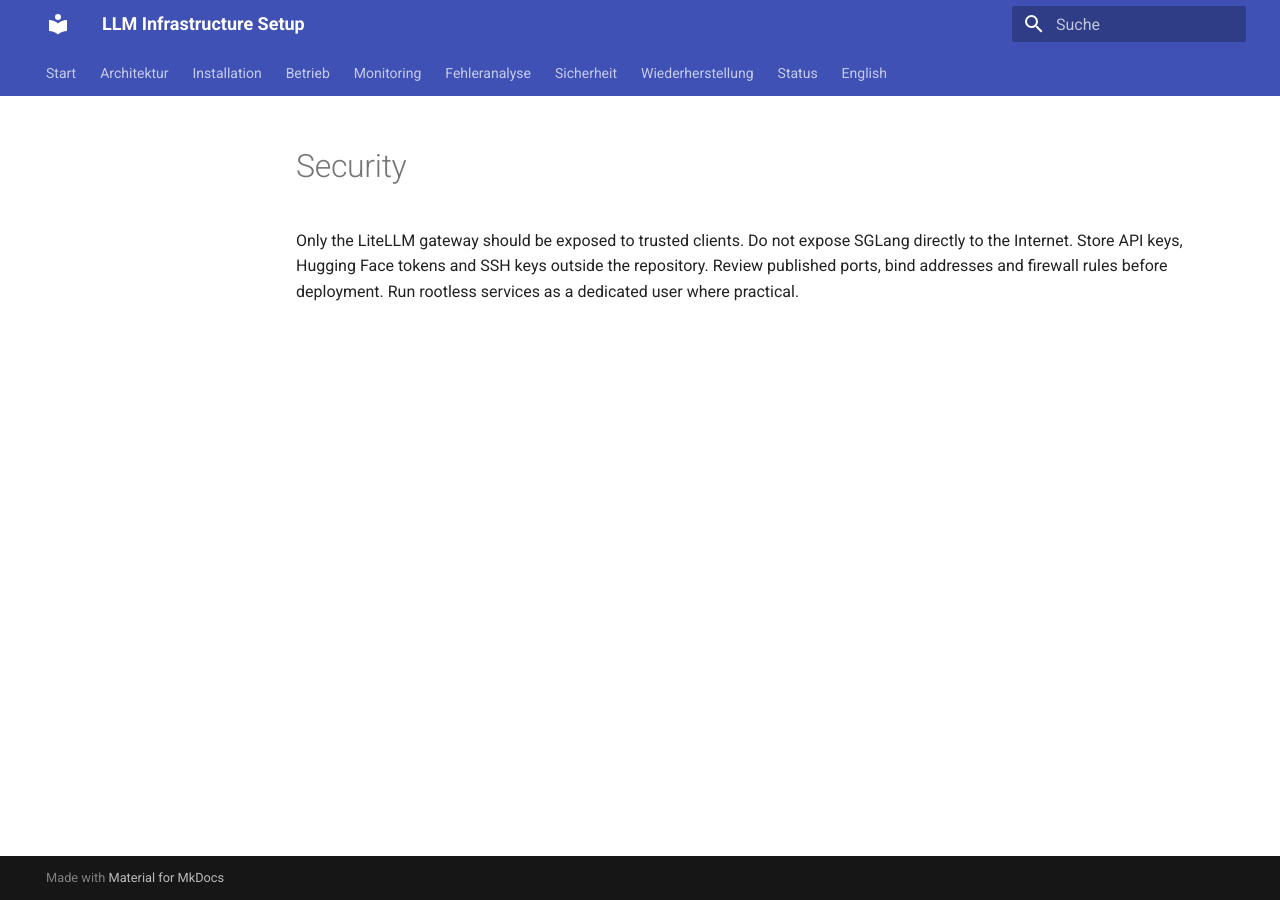
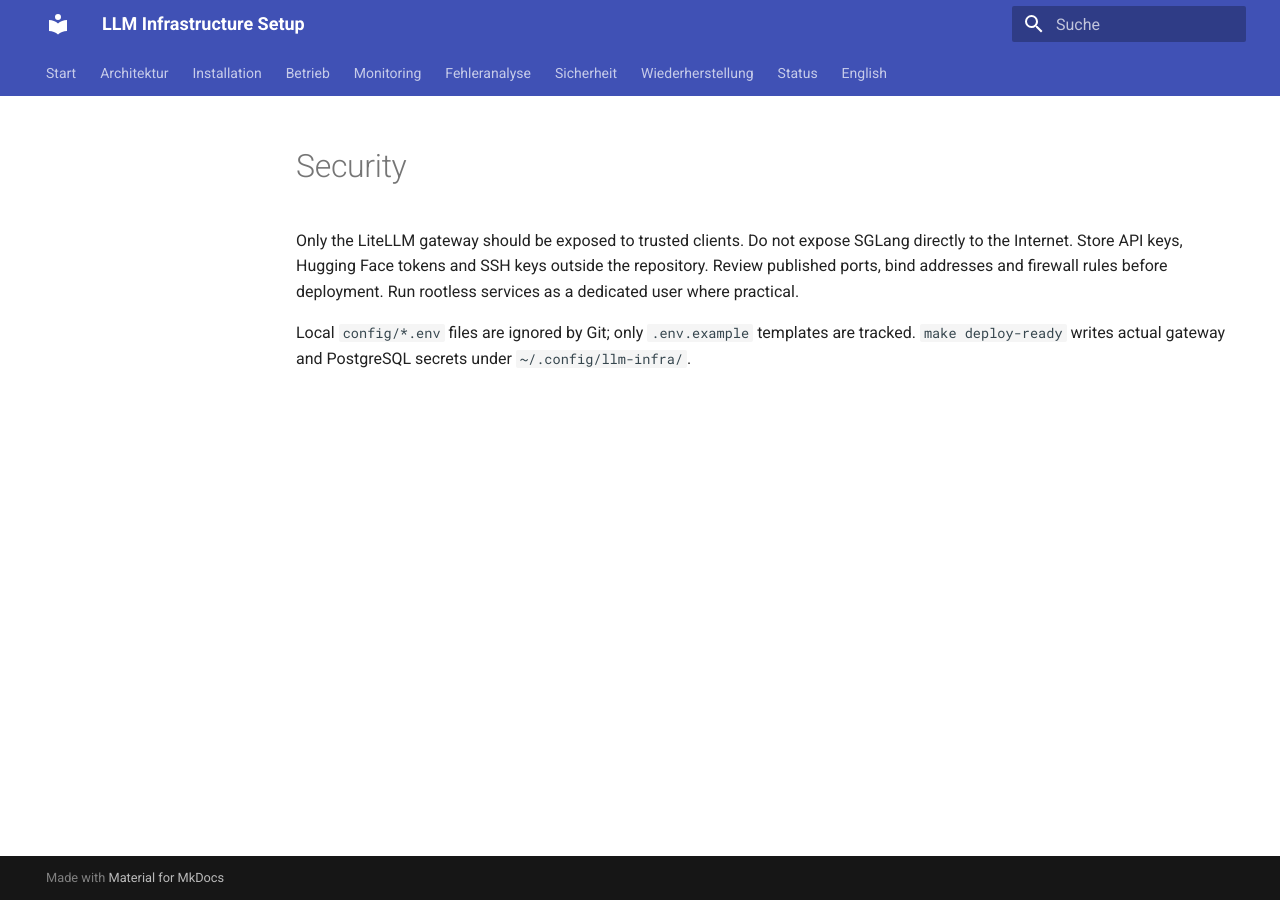
Before and after one commit to thomasdenk79-cyber/llm-infra-setup, an MkDocs documentation site: the page built from docs/SECURITY.md, in a window 1280 px wide. Built offline with MkDocs 1.6.1 and Material for MkDocs 9.7.7, drawn with Linux system fonts in a browser that asks for light colours.

Commit message:
chore: protect local environment files

```diff
--- a/docs/SECURITY.md
+++ b/docs/SECURITY.md
@@ -1,3 +1,5 @@
 # Security
 
 Only the LiteLLM gateway should be exposed to trusted clients. Do not expose SGLang directly to the Internet. Store API keys, Hugging Face tokens and SSH keys outside the repository. Review published ports, bind addresses and firewall rules before deployment. Run rootless services as a dedicated user where practical.
+
+Local `config/*.env` files are ignored by Git; only `.env.example` templates are tracked. `make deploy-ready` writes actual gateway and PostgreSQL secrets under `~/.config/llm-infra/`.
```
Also changed, not shown: CHANGELOG.md (+1 -0 lines), docs/security.md (+2 -0 lines), 1 other file.
